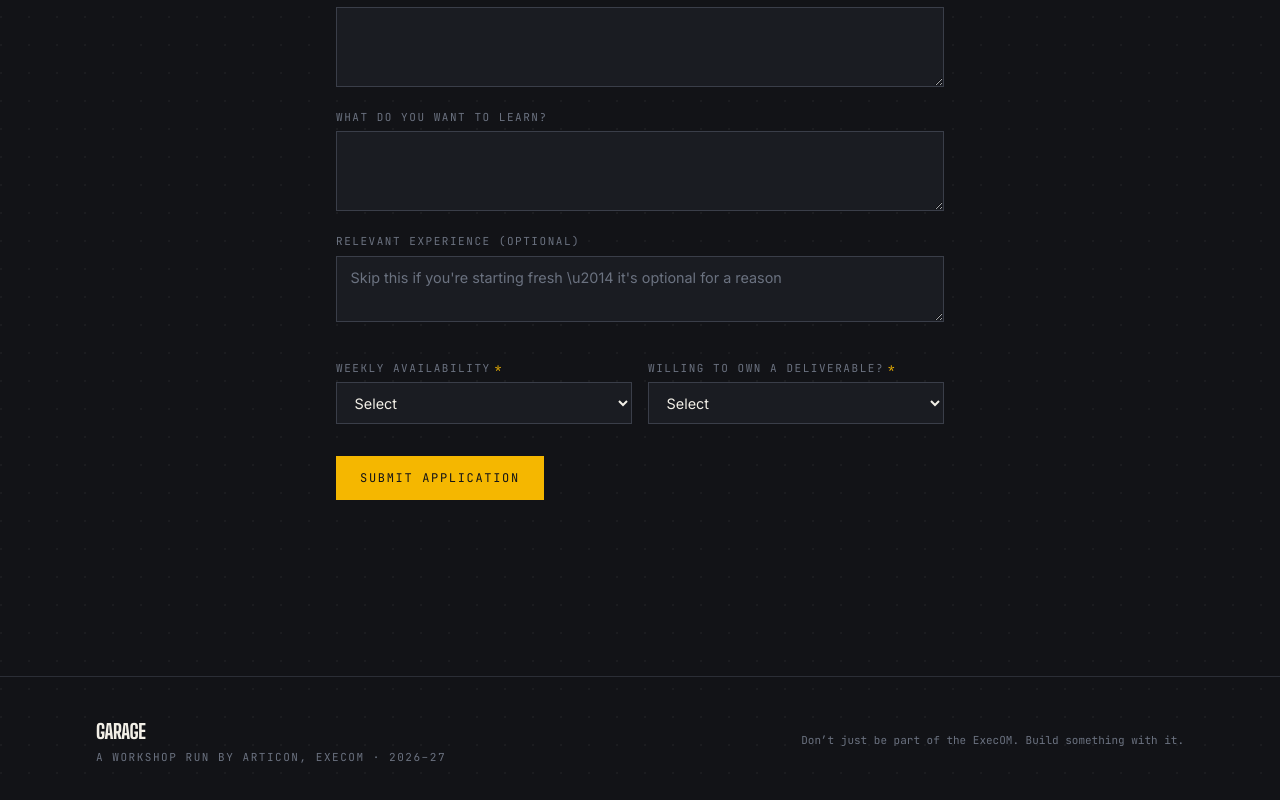
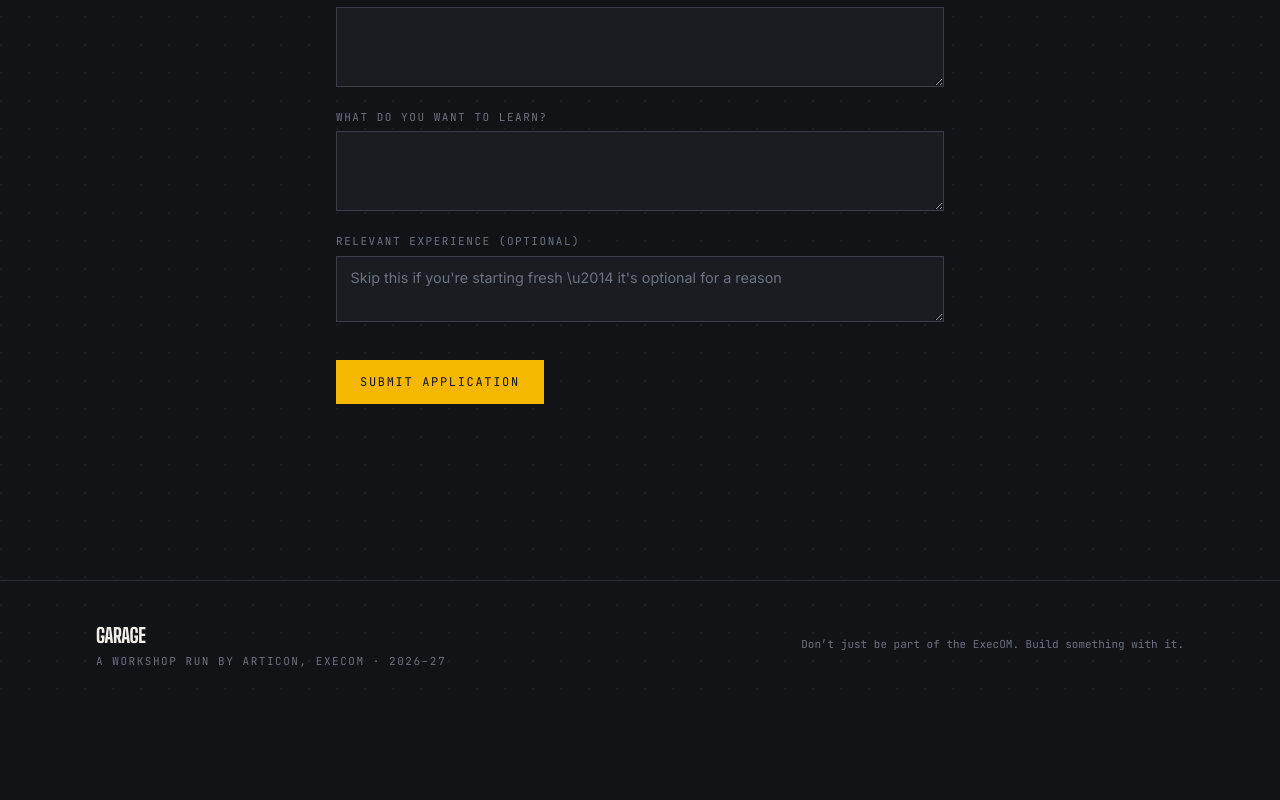
Before and after one commit to jonesrison/garage-by-articon, a React (Vite) app: page /#/apply in a window 1280 px wide. Shown: the part 852-1652 px from the top of the page. After the commit the page ends 1561 px from the top, so only its background shows below. Built offline with nearby package versions, Linux system fonts and the light colour scheme.

Commit message:
refactor: remove unused availability and ownership fields from the application form

```diff
--- a/src/pages/Apply.jsx
+++ b/src/pages/Apply.jsx
@@ -166,20 +166,7 @@ export default function Apply() {
           </Field>
         </fieldset>
 
-        <fieldset className="grid sm:grid-cols-2 gap-4">
-          <Field label="Weekly availability" required>
-            <select required value={form.availability} onChange={update('availability')} className="input">
-              <option value="">Select</option>
-              {AVAILABILITY.map((a) => <option key={a} value={a}>{a}</option>)}
-            </select>
-          </Field>
-          <Field label="Willing to own a deliverable?" required>
-            <select required value={form.ownership} onChange={update('ownership')} className="input">
-              <option value="">Select</option>
-              {OWNERSHIP.map((o) => <option key={o} value={o}>{o}</option>)}
-            </select>
-          </Field>
-        </fieldset>
+
 
         {status === 'error' && (
           <p className="font-mono text-sm text-rust">
```
